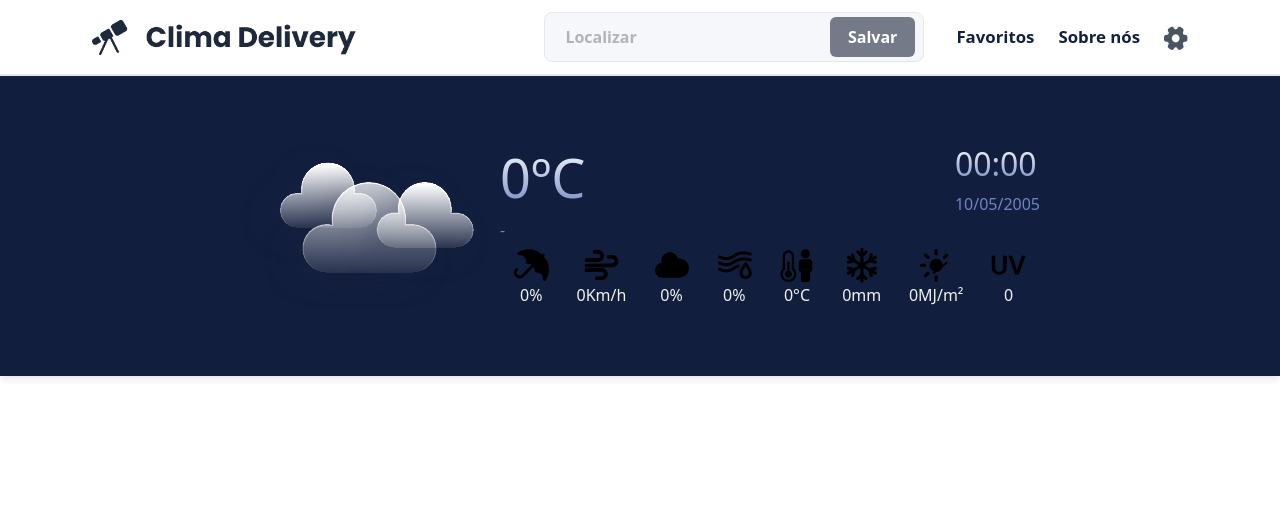
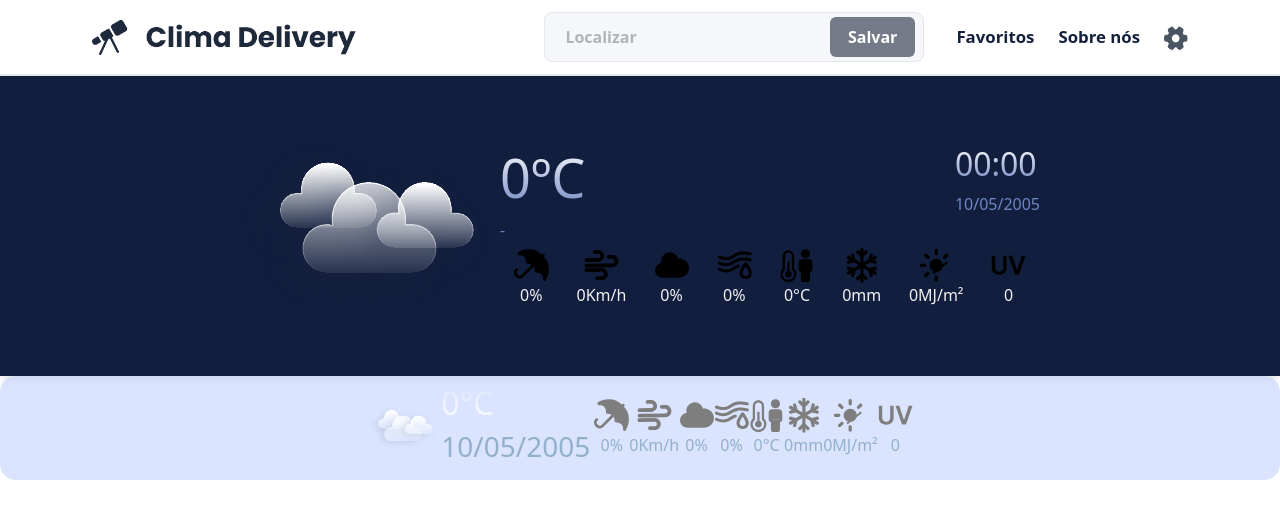
Before and after one commit to Xav86/clima-ABP, a Vue app in the folder clima/: page / in a window 1280 px wide. Shown: the top 518 px of the page. Built offline with nearby package versions, Linux system fonts and the light colour scheme; no server answers.

Commit message:
style: start styling `CardSimpleWeather.vue`

```diff
--- a/clima/src/App.vue
+++ b/clima/src/App.vue
@@ -18,10 +18,12 @@ export default {
 }
 
 :root {
-  --primary: #121e3d;
-  --secondary: #6e85c1;
-  --cool-white: #f2f2f2;
-  --white: #fff;
+  --w-primary: #121e3d;
+  --w-secondary: #6e85c1;
+  --w-light-primary: #b7cbff;
+  --w-ligth-secondary: #296399;
+  --w-cool-white: #f2f2f2;
+  --w-white: #fff;
 }
 
 .icon {
--- a/clima/src/Components/Card/CardSimpleWeather.vue
+++ b/clima/src/Components/Card/CardSimpleWeather.vue
@@ -1,6 +1,6 @@
 <template>
-  <div>
-    <img :src="data.icon" alt="icone_clima" />
+  <div class="wather-container">
+    <img class="weather-icon" :src="data.icon" alt="icone_clima" />
     <div>
       <h2>{{ data.temp }}°C</h2>
       <h3>{{ data.datetime }}</h3>
@@ -24,4 +24,30 @@ export default {
 };
 </script>
 
-<style scoped></style>
+<style scoped>
+h2 {
+  background: -webkit-linear-gradient(var(--w-light-primary), var(--w-white));
+  -webkit-background-clip: text;
+  -webkit-text-fill-color: transparent;
+}
+
+.wather-container {
+  display: flex;
+  justify-content: center;
+  align-items: center;
+
+  gap: 4px;
+  padding: 7px 14px;
+
+  background-color: var(--w-light-primary);
+  border-radius: 15px;
+  opacity: 50%;
+  border: 1px solid var(--w-light-primary);
+  color: var(--w-ligth-secondary);
+}
+
+.weather-icon {
+  width: 70px;
+  height: 70px;
+}
+</style>
--- a/clima/src/Components/ClimateBanner.vue
+++ b/clima/src/Components/ClimateBanner.vue
@@ -36,7 +36,7 @@ export default {
 <style scoped>
 h1,
 h2 {
-  background: -webkit-linear-gradient(var(--white), var(--secondary));
+  background: -webkit-linear-gradient(var(--w-white), var(--w-secondary));
   -webkit-background-clip: text;
   -webkit-text-fill-color: transparent;
 }
@@ -57,8 +57,8 @@ h2 {
 
   padding: 0 15rem;
 
-  background-color: var(--primary);
-  color: var(--cool-white);
+  background-color: var(--w-primary);
+  color: var(--w-cool-white);
   box-shadow: #63636333 0px 2px 8px 0px;
 }
 
@@ -89,6 +89,6 @@ h2 {
 }
 
 .secondary-color {
-  color: var(--secondary);
+  color: var(--w-secondary);
 }
 </style>
--- a/clima/src/views/HomeView.vue
+++ b/clima/src/views/HomeView.vue
@@ -2,12 +2,12 @@
   <div class="home">
     <NavBar />
     <ClimateBanner :data="data" />
-    <!-- <CardSimpleWeather :data="data" /> -->
+    <CardSimpleWeather :data="data" />
   </div>
 </template>
 
 <script>
-// import CardSimpleWeather from "@/Components/Card/CardSimpleWeather.vue";
+import CardSimpleWeather from "@/Components/Card/CardSimpleWeather.vue";
 import ClimateBanner from "@/Components/ClimateBanner.vue";
 import NavBar from "@/Components/NavBar/NavBar.vue";
 import axios from "axios";
@@ -18,7 +18,7 @@ export default {
   components: {
     NavBar,
     ClimateBanner,
-    // CardSimpleWeather,
+    CardSimpleWeather,
   },
   async created() {
     try {
```
